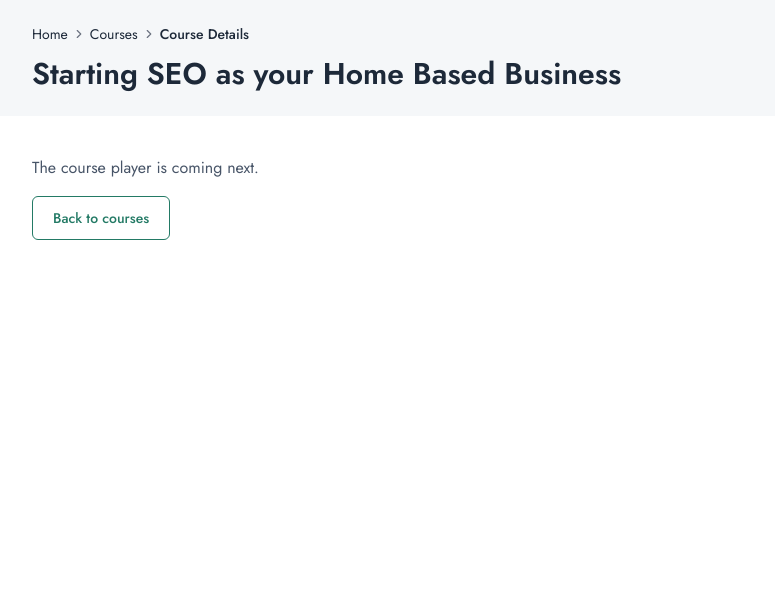
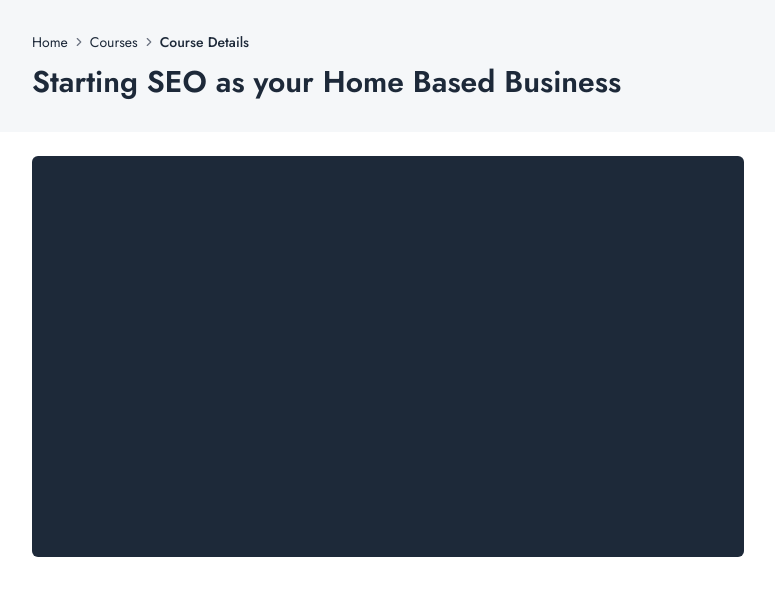
Before and after one commit to MoMedhat10/it-legend-challenge, a Next.js app: page /courses/starting-seo-home-based-business in a window 1280 px wide. Shown: the top 596 px of the page, without its empty margins (0-775 px from the left). Built offline with nearby package versions, Linux system fonts and the light colour scheme.

Commit message:
feat: add course details page layout with sticky mobile video and wide mode grid

```diff
--- a/app/courses/[slug]/page.tsx
+++ b/app/courses/[slug]/page.tsx
@@ -1,7 +1,7 @@
 import type { Metadata } from "next";
 import { notFound } from "next/navigation";
+import { PlayerLayout } from "@/components/player/PlayerLayout";
 import { Breadcrumb } from "@/components/ui/Breadcrumb";
-import { ButtonLink } from "@/components/ui/Button";
 import { Container } from "@/components/ui/Container";
 import { getAllCourses, getCourseBySlug } from "@/lib/courses";
 
@@ -11,18 +11,18 @@ export function generateStaticParams() {
 
 export async function generateMetadata({ params }: PageProps<"/courses/[slug]">): Promise<Metadata> {
   const { slug } = await params;
-  return { title: getCourseBySlug(slug)?.title ?? "Course not found" };
+  const course = getCourseBySlug(slug);
+  return { title: course?.title ?? "Course not found", description: course?.description };
 }
 
-// Placeholder until the Course Player is built.
 export default async function CoursePlayerPage({ params }: PageProps<"/courses/[slug]">) {
   const { slug } = await params;
   const course = getCourseBySlug(slug);
   if (!course) notFound();
 
   return (
-    <main id="main" className="flex-1">
-      <div className="bg-surface py-6">
+    <main id="main" className="flex-1 pb-16">
+      <header className="bg-surface py-6 sm:py-8">
         <Container className="flex flex-col gap-3">
           <Breadcrumb
             items={[
@@ -33,12 +33,16 @@ export default async function CoursePlayerPage({ params }: PageProps<"/courses/[
           />
           <h1 className="text-2xl font-semibold text-ink sm:text-3xl">{course.title}</h1>
         </Container>
-      </div>
-      <Container className="flex flex-col items-start gap-4 py-10">
-        <p>The course player is coming next.</p>
-        <ButtonLink href="/courses" variant="outline">
-          Back to courses
-        </ButtonLink>
+      </header>
+
+      <Container className="pt-4 lg:pt-6">
+        <PlayerLayout
+          video={<div className="aspect-video rounded-md bg-ink" />}
+          actions={null}
+          materials={null}
+          topics={null}
+          comments={null}
+        />
       </Container>
     </main>
   );
--- /dev/null
+++ b/components/player/PlayerLayout.module.css
@@ -0,0 +1,71 @@
+/*
+ * Mobile: one column in reading order, video sticks to the top.
+ * Desktop: topics in a right column; wide mode gives the video the full row.
+ */
+.layout {
+  display: grid;
+  grid-template-columns: minmax(0, 1fr);
+  grid-template-areas:
+    "video"
+    "actions"
+    "materials"
+    "topics"
+    "comments";
+  row-gap: 1.5rem;
+}
+
+.video {
+  grid-area: video;
+  position: sticky;
+  top: 0;
+  z-index: 20;
+}
+
+.actions {
+  grid-area: actions;
+}
+
+.materials {
+  grid-area: materials;
+  margin-top: 1rem;
+}
+
+.topics {
+  grid-area: topics;
+}
+
+.comments {
+  grid-area: comments;
+}
+
+@media (min-width: 1024px) {
+  .layout {
+    column-gap: 3rem;
+    grid-template-columns: minmax(0, 1fr) 22rem;
+    grid-template-rows: auto auto auto 1fr;
+    grid-template-areas:
+      "video topics"
+      "actions topics"
+      "materials topics"
+      "comments topics";
+  }
+
+  .layout[data-wide="true"] {
+    grid-template-areas:
+      "video video"
+      "actions actions"
+      "materials topics"
+      "comments topics";
+  }
+
+  .video {
+    position: static;
+  }
+}
+
+@media (min-width: 1280px) {
+  .layout {
+    column-gap: 4.5rem;
+    grid-template-columns: minmax(0, 1fr) 27rem;
+  }
+}
--- /dev/null
+++ b/components/player/PlayerLayout.tsx
@@ -0,0 +1,36 @@
+"use client";
+
+import type { ReactNode } from "react";
+import { useWideMode, WideModeProvider } from "@/components/player/WideMode";
+import styles from "./PlayerLayout.module.css";
+
+interface PlayerLayoutProps {
+  video: ReactNode;
+  actions: ReactNode;
+  materials: ReactNode;
+  topics: ReactNode;
+  comments: ReactNode;
+}
+
+/** Client shell for the player page; the slots stay Server Components. */
+export function PlayerLayout(props: PlayerLayoutProps) {
+  return (
+    <WideModeProvider>
+      <LayoutGrid {...props} />
+    </WideModeProvider>
+  );
+}
+
+function LayoutGrid({ video, actions, materials, topics, comments }: PlayerLayoutProps) {
+  const { wide } = useWideMode();
+  return (
+    <div className={styles.layout} data-wide={wide}>
+      {/* On mobile the white band covers the page gutters while content scrolls under the sticky video. */}
+      <div className={`${styles.video} -mx-4 bg-white px-4 py-2 sm:-mx-6 sm:px-6 lg:mx-0 lg:p-0`}>{video}</div>
+      <div className={styles.actions}>{actions}</div>
+      <div className={styles.materials}>{materials}</div>
+      <div className={styles.topics}>{topics}</div>
+      <div className={styles.comments}>{comments}</div>
+    </div>
+  );
+}
--- /dev/null
+++ b/components/player/WideMode.tsx
@@ -0,0 +1,24 @@
+"use client";
+
+import { createContext, useContext, type ReactNode } from "react";
+import { useStoredState } from "@/hooks/useStoredState";
+
+interface WideModeValue {
+  wide: boolean;
+  toggleWide: () => void;
+}
+
+const WideModeContext = createContext<WideModeValue | null>(null);
+
+export function WideModeProvider({ children }: { children: ReactNode }) {
+  const [wide, setWide] = useStoredState("player-wide-mode", false);
+  return (
+    <WideModeContext value={{ wide, toggleWide: () => setWide((prev) => !prev) }}>{children}</WideModeContext>
+  );
+}
+
+export function useWideMode(): WideModeValue {
+  const value = useContext(WideModeContext);
+  if (!value) throw new Error("useWideMode must be used inside <WideModeProvider>");
+  return value;
+}
```
